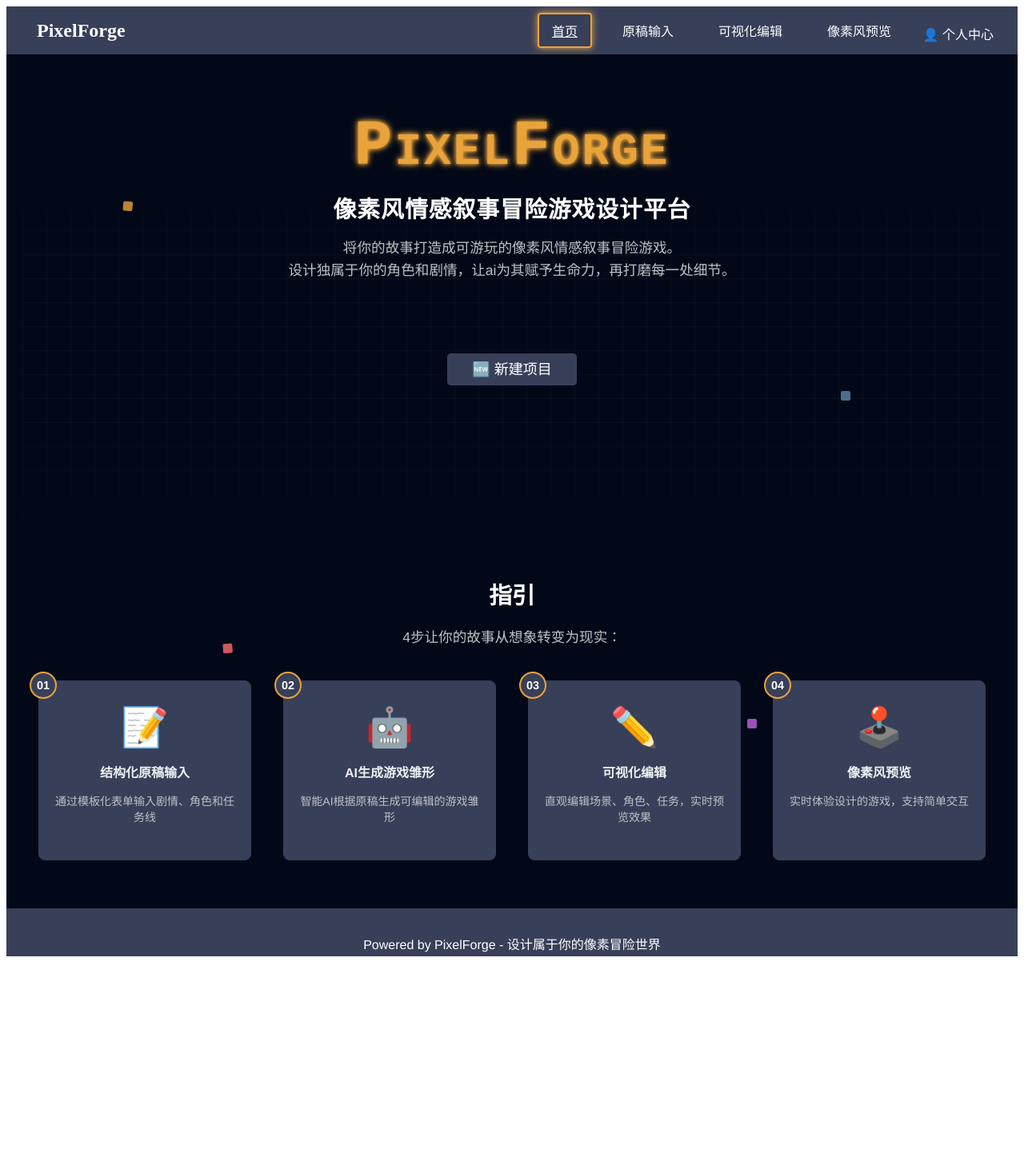
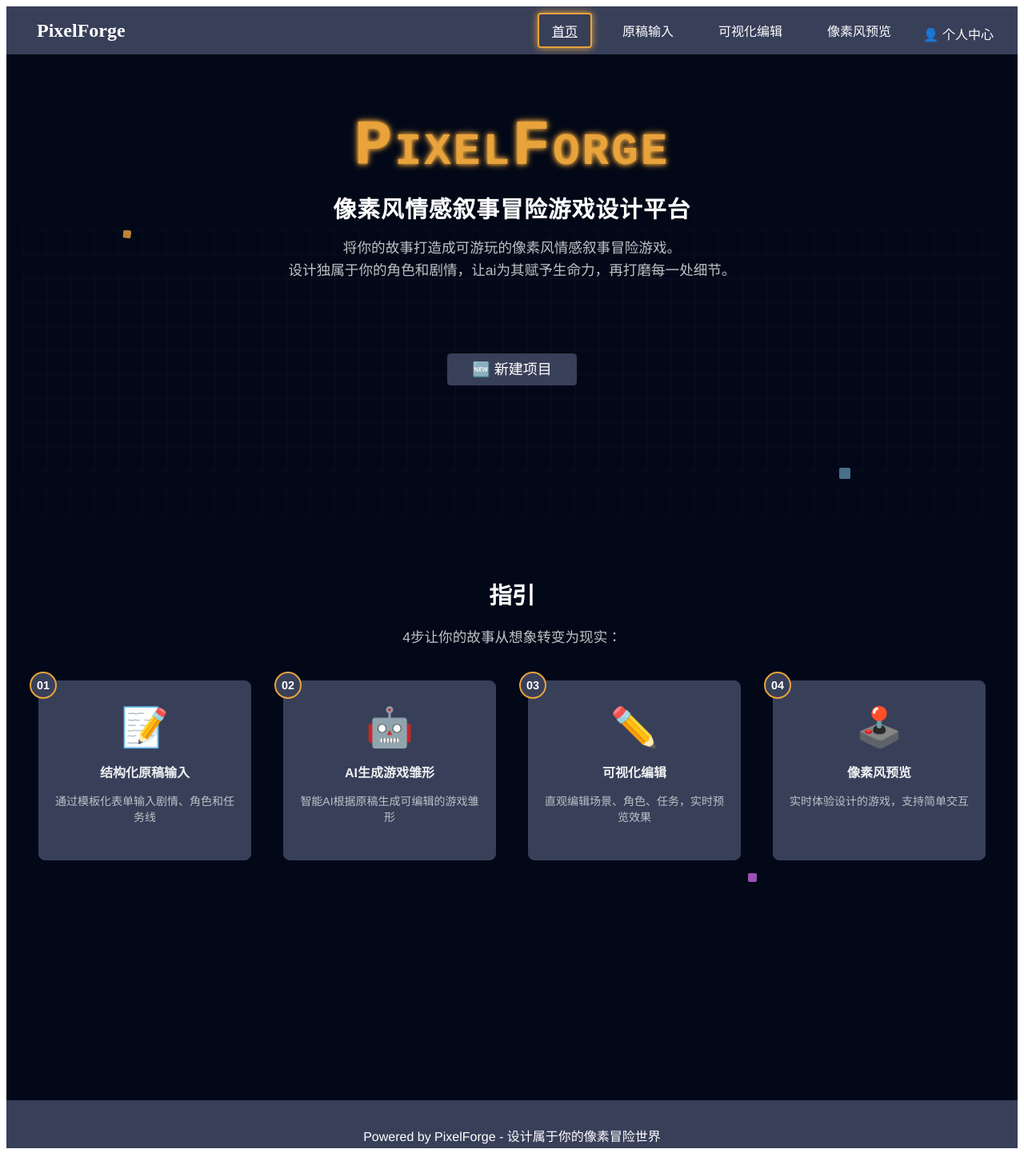
Before and after one commit to Princess-Pea/WeaveYourStory, a Vue app in the folder frontend/: page / in a window 1280 px wide. Shown: the whole page at 80% size. Before the commit the page ends 1212 px from the top, so only its background shows below. Built offline with nearby package versions, Linux system fonts and the light colour scheme.

Commit message:
feat: 增加页面底部间距并调整粒子大小 - 添加底部空白区域，让功能块与页面底部保持距离，调整粒子大小略有差异

```diff
--- a/frontend/src/views/Home.vue
+++ b/frontend/src/views/Home.vue
@@ -59,6 +59,9 @@
         </div>
       </div>
     </div>
+
+    <!-- 底部空白区域 -->
+    <div class="bottom-spacer"></div>
   </div>
 </template>
 
@@ -91,7 +94,7 @@ const navigateTo = (path) => {
   top: 80px; /* 从导航栏下方开始 */
   left: 0;
   right: 0;
-  bottom: 400px; /* 在"指引"字段上方结束，增加距离 */
+  bottom: 600px; /* 在"指引"字段上方结束，增加更多距离 */
   background-image:
     linear-gradient(to right, rgba(255, 255, 255, 0.05) 1px, transparent 1px),
     linear-gradient(to bottom, rgba(255, 255, 255, 0.05) 1px, transparent 1px);
@@ -120,8 +123,6 @@ const navigateTo = (path) => {
 /* 粒子效果 */
 .particle {
   position: absolute;
-  width: 12px;
-  height: 12px;
   background-color: #E9A33B; /* 荧光黄色 */
   border-radius: 2px;
   animation: spin-float 8s infinite ease-in-out;
@@ -134,6 +135,8 @@ const navigateTo = (path) => {
   left: 10%;
   animation-delay: 0s;
   background-color: #E9A33B; /* 荧光黄色 */
+  width: 10px; /* 略小 */
+  height: 10px;
 }
 
 .particle-2 {
@@ -141,6 +144,8 @@ const navigateTo = (path) => {
   right: 15%;
   animation-delay: 2s;
   background-color: #5D8AA8; /* 荧光蓝色 */
+  width: 14px; /* 略大 */
+  height: 14px;
 }
 
 .particle-3 {
@@ -148,6 +153,8 @@ const navigateTo = (path) => {
   left: 20%;
   animation-delay: 4s;
   background-color: #FF6B6B; /* 荧光红色 */
+  width: 12px; /* 标准大小 */
+  height: 12px;
 }
 
 .particle-4 {
@@ -155,6 +162,8 @@ const navigateTo = (path) => {
   right: 25%;
   animation-delay: 6s;
   background-color: #9C51B6; /* 荧光紫色 */
+  width: 11px; /* 略小 */
+  height: 11px;
 }
 
 @keyframes spin-float {
@@ -196,8 +205,8 @@ const navigateTo = (path) => {
 .particle::before {
   content: '';
   position: absolute;
-  width: 4px;
-  height: 4px;
+  width: 3px; /* 小粒子尺寸 */
+  height: 3px;
   background-color: currentColor;
   border-radius: 1px;
   opacity: 0;
@@ -386,6 +395,11 @@ const navigateTo = (path) => {
   font-size: 18px;
 }
 
+.bottom-spacer {
+  height: 200px; /* 添加底部空白区域 */
+  margin-top: 40px;
+}
+
 /* 按钮样式 */
 :deep(.el-button--primary) {
   --el-button-bg-color: #383F59 !important; /* 功能块色 */
```
